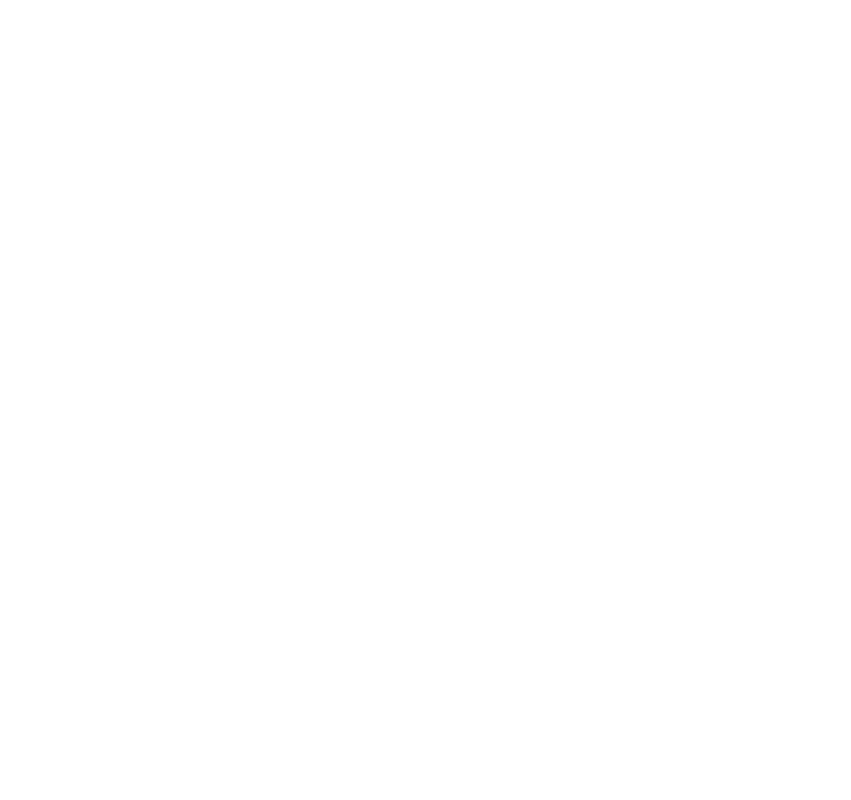
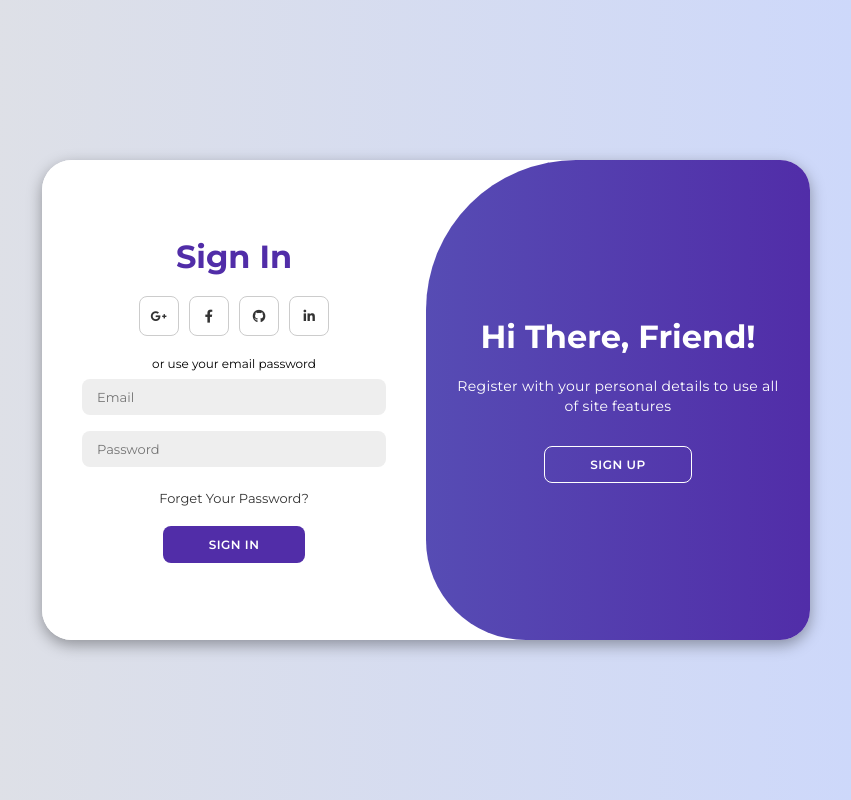
Before and after one commit to NuffSaid-Bore/Modern-Login, a plain HTML site: page index.html in a window 1280 px wide. Shown: the whole page, without its empty margins (214-1065 px from the left). Drawn offline with Linux system fonts and the light colour scheme.

Commit message:
added ui, styles and script for transition using flexbox

```diff
--- a/Scripts/script.js
+++ b/Scripts/script.js
@@ -0,0 +1,11 @@
+const container = document.getElementById('container');
+const registerBtn = document.getElementById('register');
+const loginBtn = document.getElementById('login');
+
+registerBtn.addEventListener('click', () => {
+    container.classList.add("active");
+});
+
+loginBtn.addEventListener('click', () => {
+    container.classList.remove("active");
+});
--- a/Styles/styles.css
+++ b/Styles/styles.css
@@ -0,0 +1,214 @@
+@import url('https://fonts.googleapis.com/css2?family=Montserrat:wght@300;400;500;600;700&display=swap');
+
+*{
+    margin: 0;
+    padding: 0;
+    box-sizing: border-box;
+    font-family: 'Montserrat', sans-serif;
+}
+
+body{
+    background-color: #c9d6ff;
+    background: linear-gradient(to right, #e2e2e2, #c9d6ff);
+    display: flex;
+    align-items: center;
+    justify-content: center;
+    flex-direction: column;
+    height: 100vh;
+}
+
+.container{
+    background-color: #fff;
+    border-radius: 30px;
+    box-shadow: 0 5px 15px rgba(0, 0, 0, 0.35);
+    position: relative;
+    overflow: hidden;
+    width: 768px;
+    max-width: 100%;
+    min-height: 480px;
+}
+
+.container p{
+    font-size: 14px;
+    line-height: 20px;
+    letter-spacing: 0.3px;
+    margin: 20px 0;
+}
+
+.container span{
+    font-size: 12px;
+}
+
+.container a{
+    color: #333;
+    font-size: 13px;
+    text-decoration: none;
+    margin: 15px 0 10px;
+}
+
+.container button{
+    background-color: #512da8;
+    color: #fff;
+    font-size: 12px;
+    padding: 10px 45px;
+    border: 1px solid transparent;
+    border-radius: 8px;
+    font-weight: 600;
+    letter-spacing: 0.5px;
+    text-transform: uppercase;
+    margin-top: 10px;
+    cursor: pointer;
+}
+
+.container button.hidden{
+    background-color: transparent;
+    border-color: #fff;
+}
+
+.container form{
+    background-color: #fff;
+    display: flex;
+    align-items: center;
+    justify-content: center;
+    flex-direction: column;
+    padding: 0 40px;
+    height: 100%;
+}
+
+.container input{
+    background-color: #eee;
+    border: none;
+    margin: 8px 0;
+    padding: 10px 15px;
+    font-size: 13px;
+    border-radius: 8px;
+    width: 100%;
+    outline: none;
+}
+
+.form-container{
+    position: absolute;
+    top: 0;
+    height: 100%;
+    transition: all 0.6s ease-in-out;
+}
+
+.form-container h1{
+    color: #512da8;
+}
+
+.sign-in{
+    left: 0;
+    width: 50%;
+    z-index: 2;
+}
+
+.container.active .sign-in{
+    transform: translateX(100%);
+}
+
+.sign-up{
+    left: 0;
+    width: 50%;
+    opacity: 0;
+    z-index: 1;
+}
+
+.container.active .sign-up{
+    transform: translateX(100%);
+    opacity: 1;
+    z-index: 5;
+    animation: move 0.6s;
+}
+
+@keyframes move{
+    0%, 49.99%{
+        opacity: 0;
+        z-index: 1;
+    }
+    50%, 100%{
+        opacity: 1;
+        z-index: 5;
+    }
+}
+
+.social-icons{
+    margin: 20px 0;
+}
+
+.social-icons a{
+    border: 1px solid #ccc;
+    border-radius: 20%;
+    display: inline-flex;
+    justify-content: center;
+    align-items: center;
+    margin: 0 3px;
+    width: 40px;
+    height: 40px;
+}
+
+.toggle-container{
+    position: absolute;
+    top: 0;
+    left: 50%;
+    width: 50%;
+    height: 100%;
+    overflow: hidden;
+    transition: all 0.6s ease-in-out;
+    border-radius: 150px 0 0 100px;
+    z-index: 1000;
+}
+
+.container.active .toggle-container{
+    transform: translateX(-100%);
+    border-radius: 0 150px 100px 0;
+}
+
+.toggle{
+    background-color: #512da8;
+    height: 100%;
+    background: linear-gradient(to right, #5c6bc0, #512da8);
+    color: #fff;
+    position: relative;
+    left: -100%;
+    height: 100%;
+    width: 200%;
+    transform: translateX(0);
+    transition: all 0.6s ease-in-out;
+}
+
+.container.active .toggle{
+    transform: translateX(50%);
+}
+
+.toggle-panel{
+    position: absolute;
+    width: 50%;
+    height: 100%;
+    display: flex;
+    align-items: center;
+    justify-content: center;
+    flex-direction: column;
+    padding: 0 30px;
+    text-align: center;
+    top: 0;
+    transform: translateX(0);
+    transition: all 0.6s ease-in-out;
+}
+
+.toggle-left{
+    transform: translateX(-200%);
+}
+
+.container.active .toggle-left{
+    transform: translateX(0);
+}
+
+.toggle-right{
+    right: 0;
+    transform: translateX(0);
+}
+
+.container.active .toggle-right{
+    transform: translateX(200%);
+}
--- a/index.html
+++ b/index.html
@@ -5,9 +5,58 @@
     <meta name="viewport" content="width=device-width, initial-scale=1.0">
     <link rel="stylesheet" href="https://cdnjs.cloudflare.com/ajax/libs/font-awesome/6.4.2/css/all.min.css">
     <link rel="stylesheet" href="./Styles/styles.css">
-    <title>Document</title>
+    <title>Modern Login | K Media</title>
 </head>
 <body>
+
+    <div class="container" id="container">
+        <div class="form-container sign-up">
+            <form>
+                <h1>Create Account</h1>
+                <div class="social-icons">
+                    <a href="#" class="icon"><i class="fa-brands fa-google-plus-g"></i></a>
+                    <a href="#" class="icon"><i class="fa-brands fa-facebook-f"></i></a>
+                    <a href="#" class="icon"><i class="fa-brands fa-github"></i></a>
+                    <a href="#" class="icon"><i class="fa-brands fa-linkedin-in"></i></a>
+                </div>
+                <span>or use your email for registeration</span>
+                <input type="text" placeholder="Name">
+                <input type="email" placeholder="Email">
+                <input type="password" placeholder="Password">
+                <button>Sign Up</button>
+            </form>
+        </div>
+        <div class="form-container sign-in">
+            <form>
+                <h1>Sign In</h1>
+                <div class="social-icons">
+                    <a href="#" class="icon"><i class="fa-brands fa-google-plus-g"></i></a>
+                    <a href="#" class="icon"><i class="fa-brands fa-facebook-f"></i></a>
+                    <a href="#" class="icon"><i class="fa-brands fa-github"></i></a>
+                    <a href="#" class="icon"><i class="fa-brands fa-linkedin-in"></i></a>
+                </div>
+                <span>or use your email password</span>
+                <input type="email" placeholder="Email">
+                <input type="password" placeholder="Password">
+                <a href="#">Forget Your Password?</a>
+                <button>Sign In</button>
+            </form>
+        </div>
+        <div class="toggle-container">
+            <div class="toggle">
+                <div class="toggle-panel toggle-left">
+                    <h1>Welcome Back!</h1>
+                    <p>Enter your personal details to use all of site features</p>
+                    <button class="hidden" id="login">Sign In</button>
+                </div>
+                <div class="toggle-panel toggle-right">
+                    <h1>Hi There, Friend!</h1>
+                    <p>Register with your personal details to use all of site features</p>
+                    <button class="hidden" id="register">Sign Up</button>
+                </div>
+            </div>
+        </div>
+    </div>
 
     <script src="./Scripts/script.js"></script>
 </body>
```
